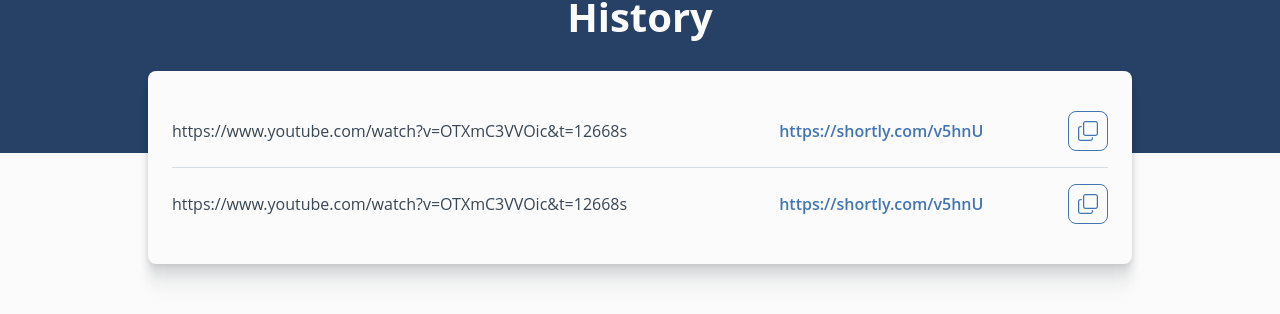
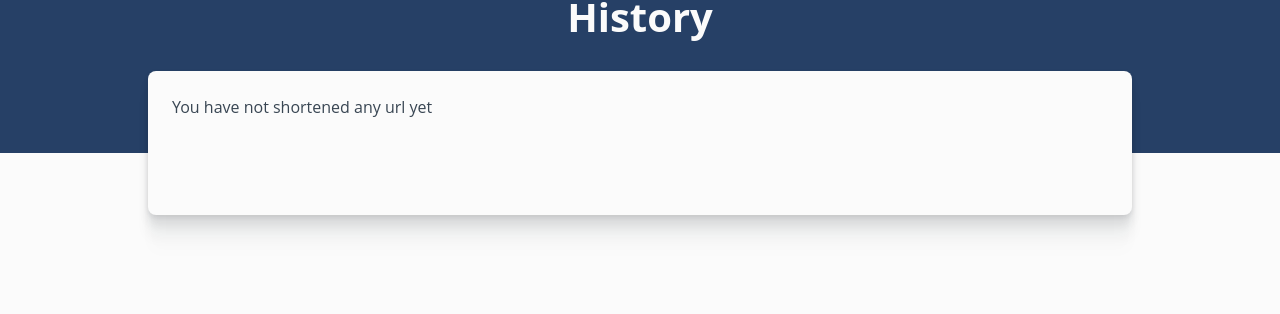
Before and after one commit to diegozam-dev/url-shortener, a React (Vite) app in the folder frontend/: page / in a window 1280 px wide. Shown: the part 617-931 px from the top of the page. Built offline with nearby package versions, Linux system fonts and the light colour scheme.

Commit message:
use UrlHistoryContext and update list of shortened urls

```diff
--- a/frontend/src/features/shortenedUrlHistory/ShortenedUrlHistory.tsx
+++ b/frontend/src/features/shortenedUrlHistory/ShortenedUrlHistory.tsx
@@ -1,8 +1,10 @@
+import { useContext } from 'react';
 import IconButton from '../../components/ui/button/IconButton';
 import Separator from '../../components/ui/separator/Separator';
 import OriginalUrl from '../../components/ui/url/OriginalUrl';
 import ShortUrl from '../../components/ui/url/ShortUrl';
 import copyTextToClipboard from '../../utils/copyTextToClipboard';
+import { UrlHistoryContext } from '../../contexts/contexts';
 
 const copyIcon = (
   <svg
@@ -29,34 +31,36 @@ const copyIcon = (
 );
 
 const ShortenedUrlHistory = () => {
+  const historyContext = useContext(UrlHistoryContext);
+
   return (
     <>
       <h2 className="text-(--heading-contrast) text-center mb-6">History</h2>
-      <div className="p-6 bg-(--surface-primary) rounded-lg shadow-(--shadow-md)">
-        {/* <span className="text-base text-(--text-primary)">
-          You have not shortened any url yet
-        </span> */}
+      <div className="p-6 min-h-36 bg-(--surface-primary) rounded-lg shadow-(--shadow-md)">
+        {historyContext && historyContext?.urlHistory.length > 0 ? (
           <ul>
-          <li className="text-clip py-4 grid grid-cols-1 items-center gap-3 md:max-[850px]:grid-cols-[1fr_40%_40px] md:min-[850px]:grid-cols-[1fr_30%_40px] md:gap-2">
-            <OriginalUrl url="https://www.youtube.com/watch?v=OTXmC3VVOic&t=12668s" />
-            <ShortUrl url="https://shortly.com/v5hnU" />
+            {historyContext?.urlHistory?.map((shortenedUrl, index) => {
+              return (
+                <div key={index}>
+                  <li className="py-4 grid grid-cols-1 items-center gap-3 md:max-[850px]:grid-cols-[1fr_40%_40px] md:min-[850px]:grid-cols-[1fr_30%_40px] md:gap-2">
+                    <OriginalUrl url={shortenedUrl.originalUrl} />
+                    <ShortUrl url={shortenedUrl.shortUrl} />
                     <IconButton
-              action={() => copyTextToClipboard('https://shortly.com/v5hnU')}
+                      action={() => copyTextToClipboard(shortenedUrl.shortUrl)}
                     >
                       {copyIcon}
                     </IconButton>
                   </li>
                   <Separator />
-          <li className="text-clip py-4 grid grid-cols-1 items-center gap-3 md:max-[850px]:grid-cols-[1fr_40%_40px] md:min-[850px]:grid-cols-[1fr_30%_40px] md:gap-2">
-            <OriginalUrl url="https://www.youtube.com/watch?v=OTXmC3VVOic&t=12668s" />
-            <ShortUrl url="https://shortly.com/v5hnU" />
-            <IconButton
-              action={() => copyTextToClipboard('https://shortly.com/v5hnU')}
-            >
-              {copyIcon}
-            </IconButton>
-          </li>
+                </div>
+              );
+            })}
           </ul>
+        ) : (
+          <span className="text-base text-(--text-primary)">
+            You have not shortened any url yet
+          </span>
+        )}
       </div>
     </>
   );
```
Lines whose indentation alone changed are shown as unchanged.
